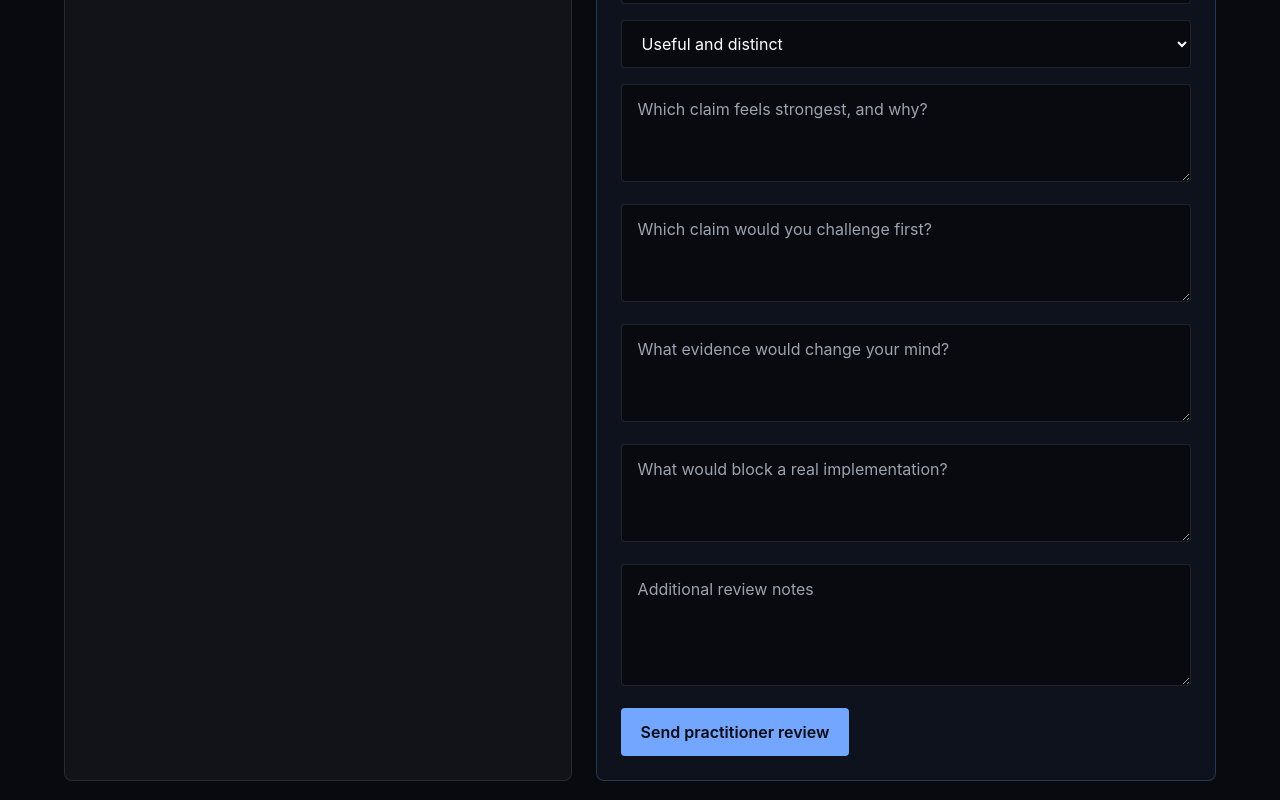
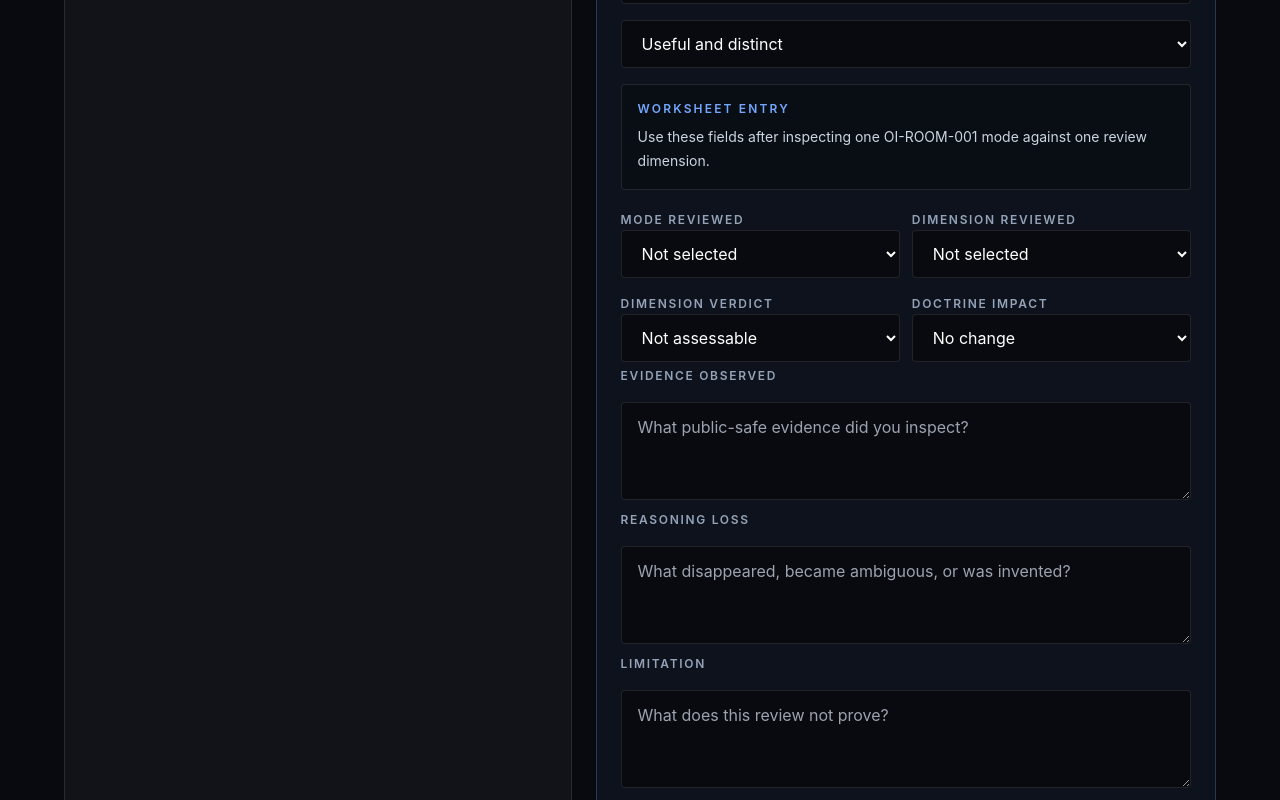
Before and after one commit to rseri17-code/seri-ai, a Next.js app: page /contact in a window 1280 px wide. Shown: the part 1240-2040 px from the top of the page. Built offline with nearby package versions, Linux system fonts and the light colour scheme; no server answers.

Commit message:
Capture structured OI practitioner reviews

```diff
--- a/app/admin/page.tsx
+++ b/app/admin/page.tsx
@@ -21,7 +21,7 @@ export default function AdminPage() {
   const practitionerReviewContract = [
     ["Storage", "contact_messages.kind = practitioner-review"],
     ["Queryable view", "practitioner_reviews"],
-    ["Fields", "reviewer role, doctrine verdict, strongest claim, weakest claim, evidence needed, implementation question"],
+    ["Fields", "reviewer role, doctrine verdict, mode, dimension, verdict, evidence observed, reasoning loss, limitation, doctrine impact"],
     ["Release gate", "npm run validate:contracts"],
     ["Public entry", "/contact"]
   ];
--- a/app/api/contact/route.ts
+++ b/app/api/contact/route.ts
@@ -17,6 +17,13 @@ const ContactSchema = z.object({
   missing: z.string().max(1000).optional(),
   reviewerRole: z.string().max(80).optional(),
   doctrineVerdict: z.string().max(120).optional(),
+  reviewMode: z.string().max(120).optional(),
+  reviewDimension: z.string().max(120).optional(),
+  reviewVerdict: z.string().max(80).optional(),
+  evidenceObserved: z.string().max(1000).optional(),
+  reasoningLoss: z.string().max(1000).optional(),
+  reviewLimitation: z.string().max(1000).optional(),
+  doctrineImpact: z.string().max(120).optional(),
   strongestClaim: z.string().max(1000).optional(),
   weakestClaim: z.string().max(1000).optional(),
   evidenceNeeded: z.string().max(1000).optional(),
@@ -53,6 +60,13 @@ export async function POST(request: Request) {
               "Practitioner review",
               `Reviewer role: ${parsed.data.reviewerRole ?? "unspecified"}`,
               `Doctrine verdict: ${parsed.data.doctrineVerdict ?? "unspecified"}`,
+              `Mode reviewed: ${parsed.data.reviewMode ?? "unspecified"}`,
+              `Dimension: ${parsed.data.reviewDimension ?? "unspecified"}`,
+              `Dimension verdict: ${parsed.data.reviewVerdict ?? "unspecified"}`,
+              `Evidence observed: ${parsed.data.evidenceObserved ?? "unspecified"}`,
+              `Reasoning loss: ${parsed.data.reasoningLoss ?? "unspecified"}`,
+              `Limitation: ${parsed.data.reviewLimitation ?? "unspecified"}`,
+              `Doctrine impact: ${parsed.data.doctrineImpact ?? "unspecified"}`,
               `Strongest claim: ${parsed.data.strongestClaim ?? "unspecified"}`,
               `Weakest claim: ${parsed.data.weakestClaim ?? "unspecified"}`,
               `Evidence needed: ${parsed.data.evidenceNeeded ?? "unspecified"}`,
@@ -74,6 +88,13 @@ export async function POST(request: Request) {
         missing: parsed.data.missing,
         reviewerRole: parsed.data.reviewerRole,
         doctrineVerdict: parsed.data.doctrineVerdict,
+        reviewMode: parsed.data.reviewMode,
+        reviewDimension: parsed.data.reviewDimension,
+        reviewVerdict: parsed.data.reviewVerdict,
+        evidenceObserved: parsed.data.evidenceObserved,
+        reasoningLoss: parsed.data.reasoningLoss,
+        reviewLimitation: parsed.data.reviewLimitation,
+        doctrineImpact: parsed.data.doctrineImpact,
         strongestClaim: parsed.data.strongestClaim,
         weakestClaim: parsed.data.weakestClaim,
         evidenceNeeded: parsed.data.evidenceNeeded,
--- a/app/contact/page.tsx
+++ b/app/contact/page.tsx
@@ -124,6 +124,10 @@ export default function ContactPage() {
                 success: response.ok,
                 reviewer_role: String(form.get("reviewerRole") || "unspecified"),
                 doctrine_verdict: String(form.get("doctrineVerdict") || "unspecified"),
+                review_mode: String(form.get("reviewMode") || "unspecified"),
+                review_dimension: String(form.get("reviewDimension") || "unspecified"),
+                review_verdict: String(form.get("reviewVerdict") || "unspecified"),
+                doctrine_impact: String(form.get("doctrineImpact") || "unspecified"),
                 latency_ms: Math.round(performance.now() - startedAt)
               });
               setReviewStatus(response.ok ? "sent" : "error");
@@ -135,6 +139,10 @@ export default function ContactPage() {
                 success: false,
                 reviewer_role: String(form.get("reviewerRole") || "unspecified"),
                 doctrine_verdict: String(form.get("doctrineVerdict") || "unspecified"),
+                review_mode: String(form.get("reviewMode") || "unspecified"),
+                review_dimension: String(form.get("reviewDimension") || "unspecified"),
+                review_verdict: String(form.get("reviewVerdict") || "unspecified"),
+                doctrine_impact: String(form.get("doctrineImpact") || "unspecified"),
                 latency_ms: Math.round(performance.now() - startedAt)
               });
               setReviewStatus("error");
@@ -188,6 +196,64 @@ export default function ContactPage() {
             <option>Not precise enough to implement</option>
             <option>Needs governance clarification</option>
           </select>
+          <div className="rounded border border-white/10 bg-ink/60 p-4">
+            <p className="text-xs font-semibold uppercase tracking-[0.18em] text-signal">Worksheet entry</p>
+            <p className="mt-2 text-sm leading-6 text-slate-300">
+              Use these fields after inspecting one OI-ROOM-001 mode against one review dimension.
+            </p>
+          </div>
+          <div className="grid gap-3 md:grid-cols-2">
+            <div>
+              <label className="text-xs font-semibold uppercase tracking-[0.14em] text-slate-400" htmlFor="review-mode">Mode reviewed</label>
+              <select id="review-mode" name="reviewMode" className="w-full rounded border border-white/10 bg-ink px-4 py-3 text-white">
+                <option>Not selected</option>
+                <option>Dashboard-only</option>
+                <option>Chatbot-only</option>
+                <option>Ticket-only</option>
+                <option>Operational Intelligence workflow</option>
+              </select>
+            </div>
+            <div>
+              <label className="text-xs font-semibold uppercase tracking-[0.14em] text-slate-400" htmlFor="review-dimension">Dimension reviewed</label>
+              <select id="review-dimension" name="reviewDimension" className="w-full rounded border border-white/10 bg-ink px-4 py-3 text-white">
+                <option>Not selected</option>
+                <option>Evidence completeness</option>
+                <option>Transaction reconstruction</option>
+                <option>Contradiction handling</option>
+                <option>Missing-evidence honesty</option>
+                <option>Hypothesis quality</option>
+                <option>Decision safety</option>
+                <option>Replayability</option>
+                <option>Reviewer confidence</option>
+              </select>
+            </div>
+            <div>
+              <label className="text-xs font-semibold uppercase tracking-[0.14em] text-slate-400" htmlFor="review-verdict">Dimension verdict</label>
+              <select id="review-verdict" name="reviewVerdict" className="w-full rounded border border-white/10 bg-ink px-4 py-3 text-white">
+                <option>Not assessable</option>
+                <option>Strong</option>
+                <option>Mixed</option>
+                <option>Weak</option>
+              </select>
+            </div>
+            <div>
+              <label className="text-xs font-semibold uppercase tracking-[0.14em] text-slate-400" htmlFor="doctrine-impact">Doctrine impact</label>
+              <select id="doctrine-impact" name="doctrineImpact" className="w-full rounded border border-white/10 bg-ink px-4 py-3 text-white">
+                <option>No change</option>
+                <option>Clarify term</option>
+                <option>Clarify layer boundary</option>
+                <option>Add fixture</option>
+                <option>Revise invariant</option>
+                <option>Remove claim</option>
+              </select>
+            </div>
+          </div>
+          <label className="text-xs font-semibold uppercase tracking-[0.14em] text-slate-400" htmlFor="evidence-observed">Evidence observed</label>
+          <textarea id="evidence-observed" name="evidenceObserved" rows={3} className="w-full rounded border border-white/10 bg-ink px-4 py-3 text-white" placeholder="What public-safe evidence did you inspect?" />
+          <label className="text-xs font-semibold uppercase tracking-[0.14em] text-slate-400" htmlFor="reasoning-loss">Reasoning loss</label>
+          <textarea id="reasoning-loss" name="reasoningLoss" rows={3} className="w-full rounded border border-white/10 bg-ink px-4 py-3 text-white" placeholder="What disappeared, became ambiguous, or was invented?" />
+          <label className="text-xs font-semibold uppercase tracking-[0.14em] text-slate-400" htmlFor="review-limitation">Limitation</label>
+          <textarea id="review-limitation" name="reviewLimitation" rows={3} className="w-full rounded border border-white/10 bg-ink px-4 py-3 text-white" placeholder="What does this review not prove?" />
           <label className="sr-only" htmlFor="strongest-claim">Strongest claim</label>
           <textarea id="strongest-claim" name="strongestClaim" rows={3} className="w-full rounded border border-white/10 bg-ink px-4 py-3 text-white" placeholder="Which claim feels strongest, and why?" />
           <label className="sr-only" htmlFor="weakest-claim">Weakest claim</label>
```
Also changed, not shown: scripts/validate-analytics.mjs (+8 -1 lines), scripts/validate-api-contracts.mjs (+27 -0 lines), scripts/validate-contracts.mjs (+21 -0 lines), 2 other files (tests, documents, lock files or other folders).
